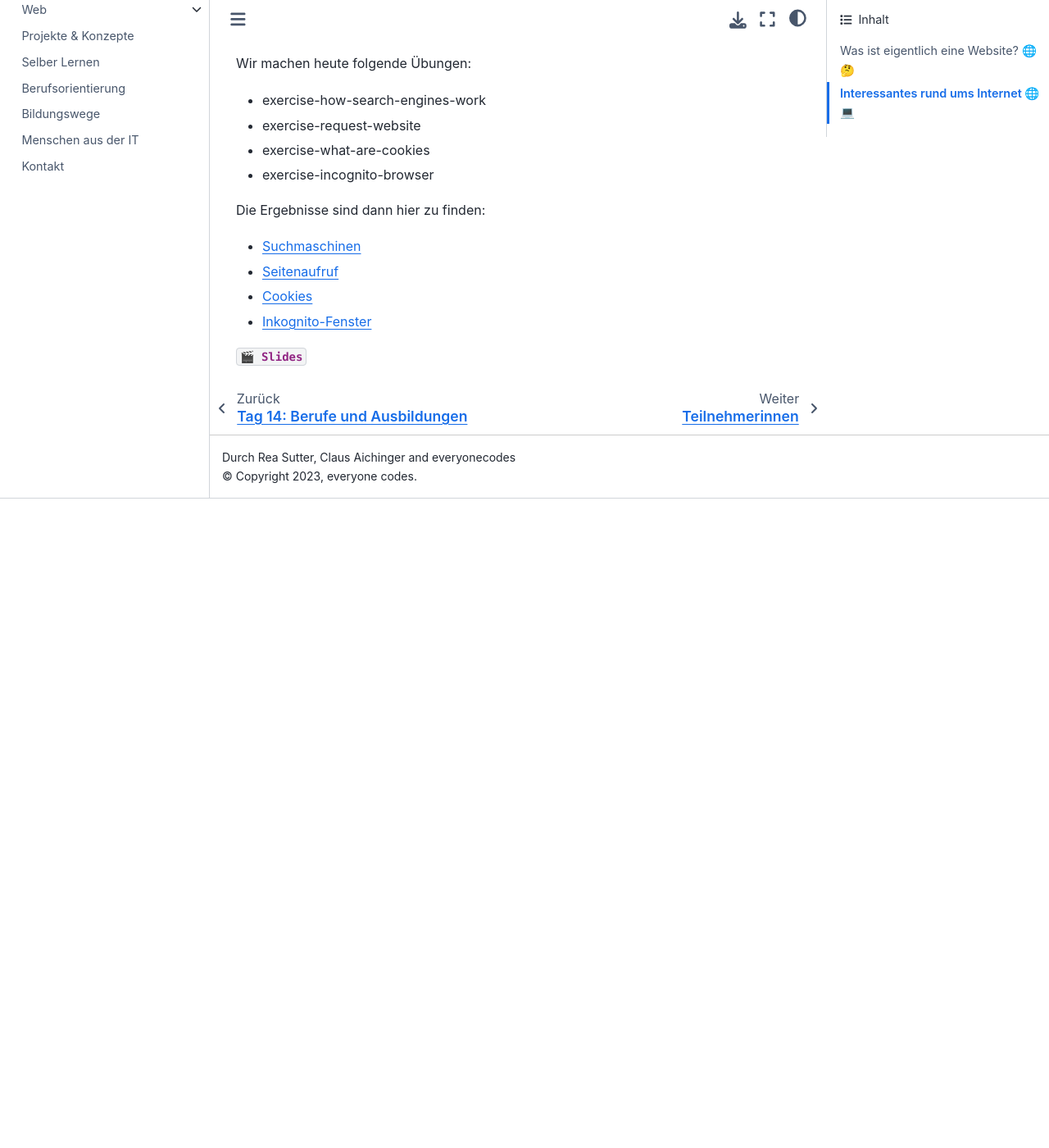
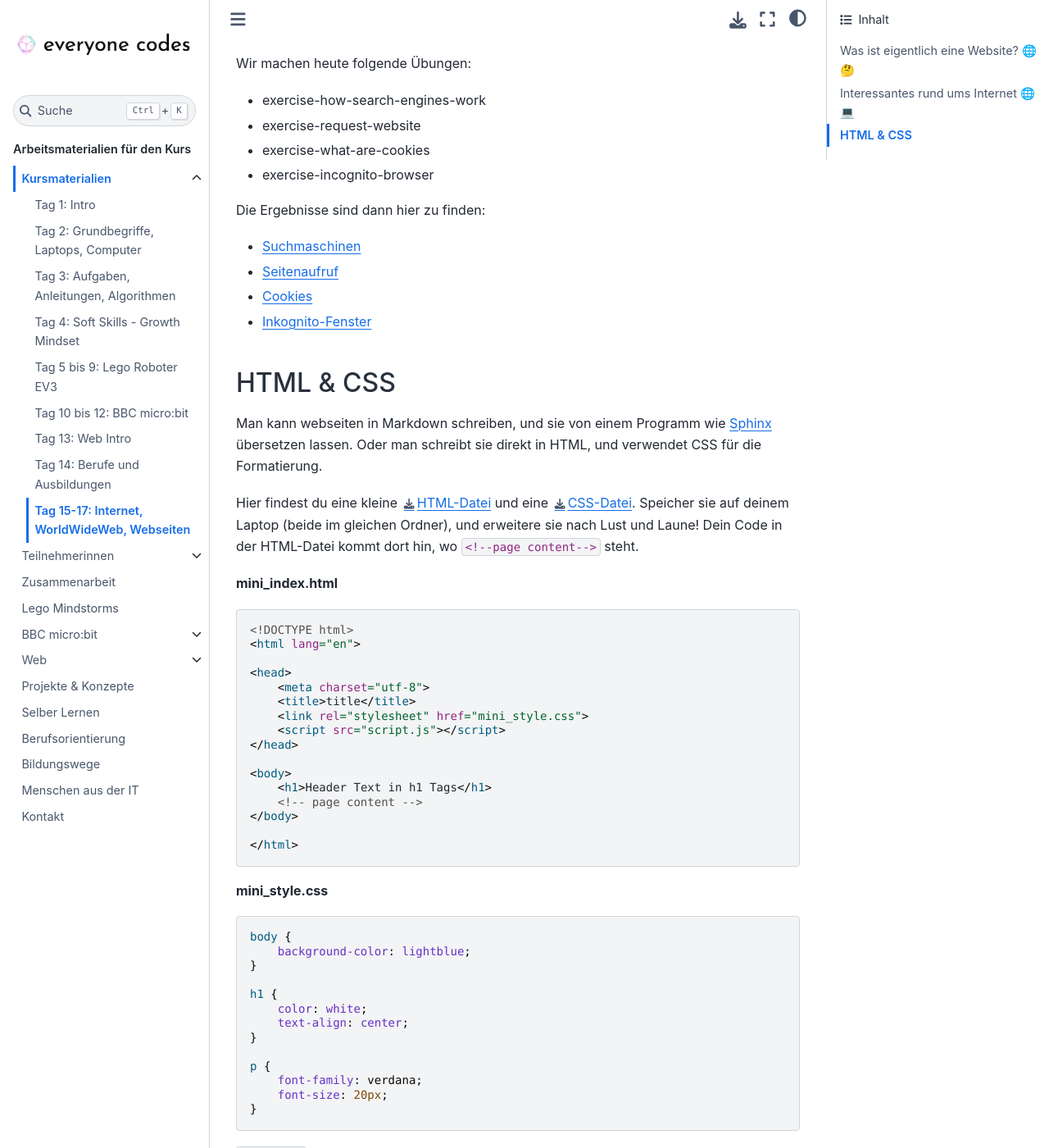
Before and after one commit to ec-mentors/IT-ist-das-was-fuer-mich-i05, a Sphinx documentation site: the page built from source/course/day_15_to_17_web/index.md, in a window 1280 px wide and 1400 px high, scrolled down 1449 px. Shown: the whole window at 82% size. Built offline with Sphinx 7.4.7 and the Sphinx Book theme 1.1.4, drawn with Linux system fonts in a browser that asks for light colours; before the commit the page ends 2057 px from its top, so only the background shows below that.

Commit message:
add html/css examples

````diff
--- a/source/course/day_15_to_17_web/index.md
+++ b/source/course/day_15_to_17_web/index.md
@@ -43,4 +43,22 @@
 - [Inkognito-Fenster](../../web/inkognito.md)
 % - [Cloud](../../web/cloud.md)
 
+## HTML & CSS
+
+Man kann webseiten in Markdown schreiben, und sie von einem Programm wie [Sphinx](https://www.sphinx-doc.org/en/master/) übersetzen lassen. Oder man schreibt sie direkt in HTML, und verwendet CSS für die Formatierung.
+
+Hier findest du eine kleine [HTML-Datei](../../_static/mini_index.html) und eine [CSS-Datei](../../_static/mini_style.css). Speicher sie auf deinem Laptop (beide im gleichen Ordner), und erweitere sie nach Lust und Laune! Dein Code in der HTML-Datei kommt dort hin, wo ```<!--page content-->``` steht.
+
+**mini_index.html**
+
+```{literalinclude} ../../_static/mini_index.html
+:language: html
+```
+
+**mini_style.css**
+
+```{literalinclude} ../../_static/mini_style.css
+:language: css
+```
+
 {download}`🎬 Slides <./slides.pdf>`
````
Also changed, not shown: source/course/day_15_to_17_web/slides.md (+4 -9 lines).
